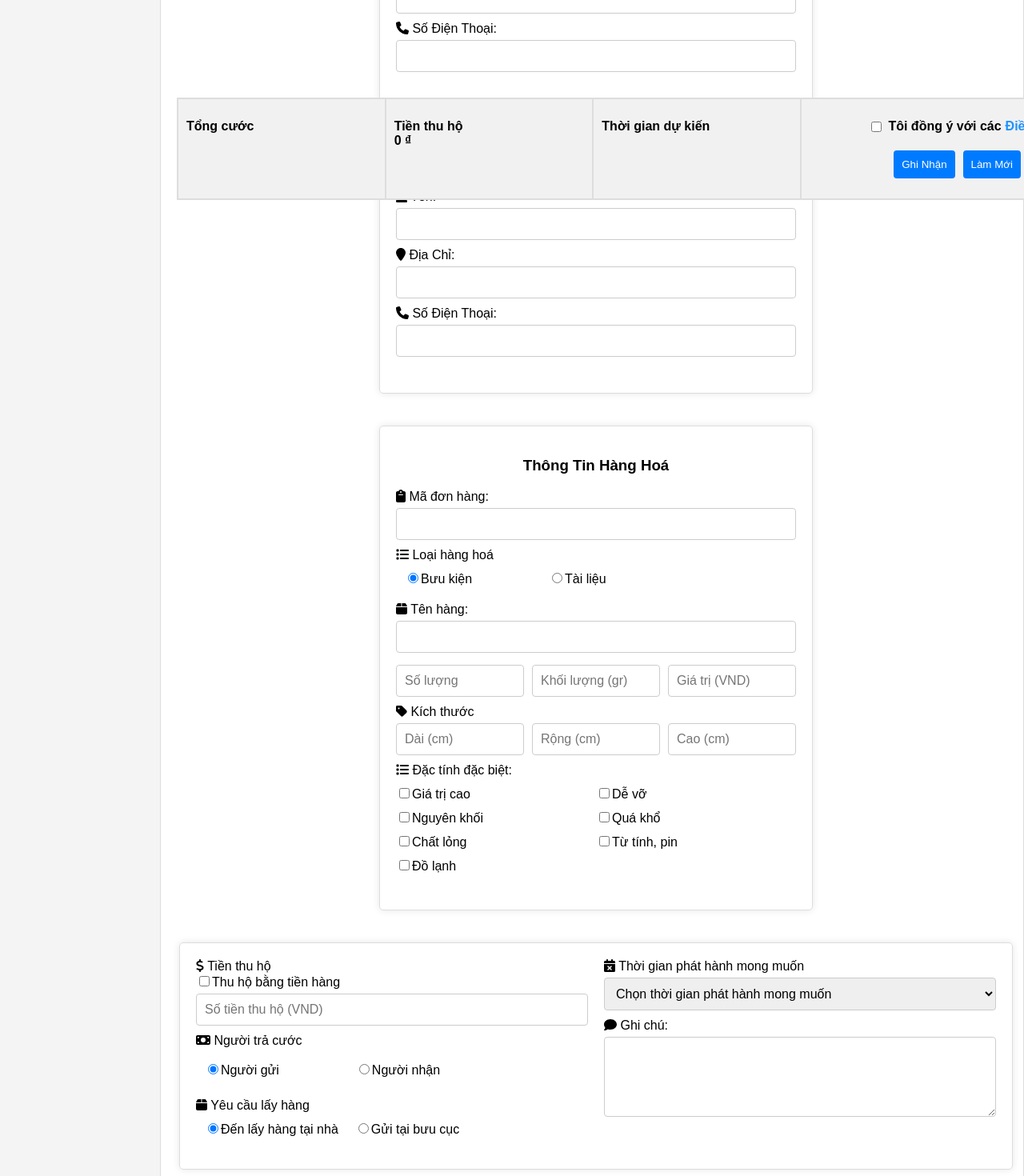
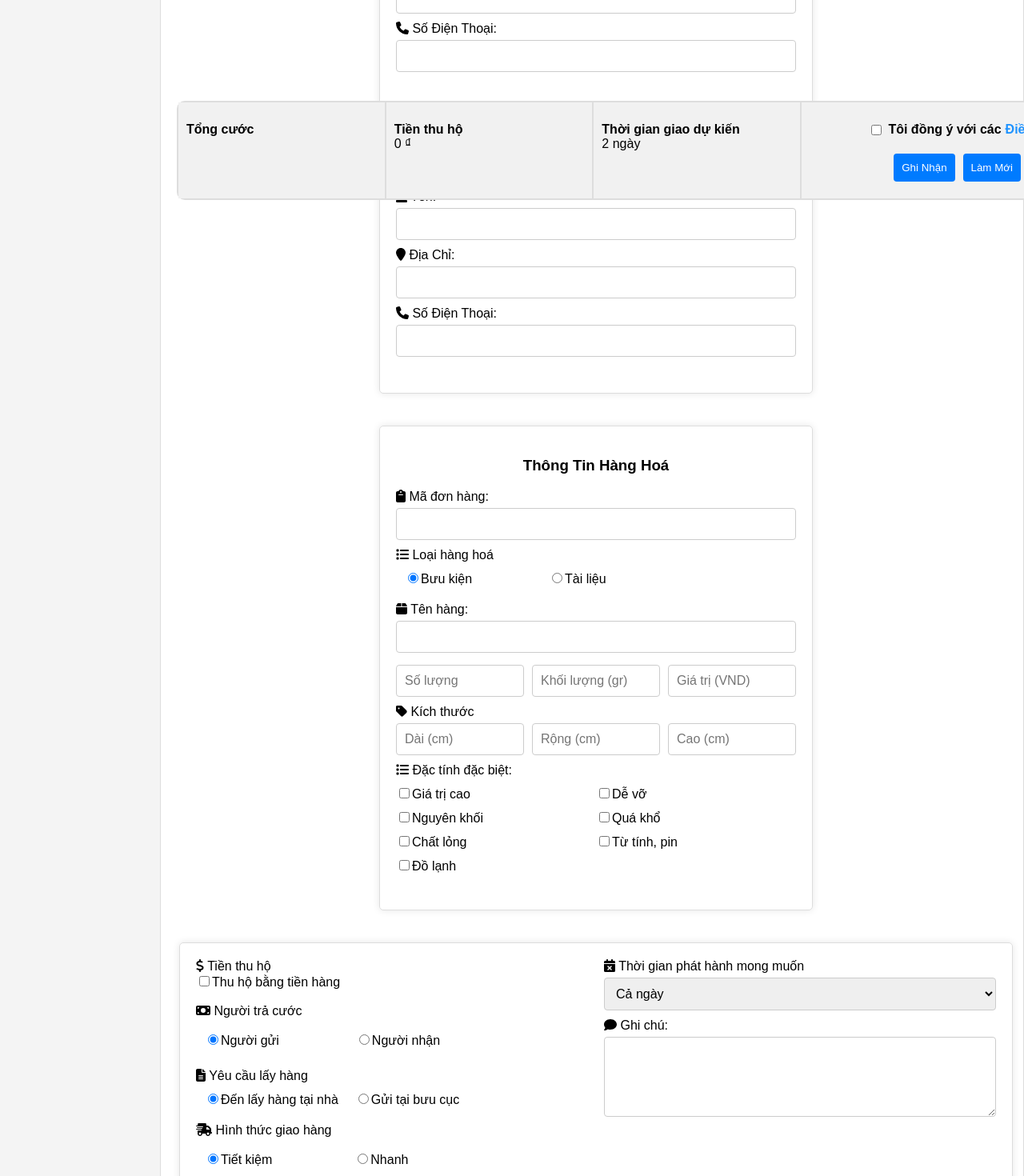
Before and after one commit to dodangquyen22/MagicPost, a React (Create React App) app in the folder client/: page /tellermain in a window 1280 px wide. Shown: the part 520-1990 px from the top of the page at 80% size. Built offline with nearby package versions, Linux system fonts and the light colour scheme.

Commit message:
update frontend

```diff
--- a/client/src/components/Manager_page/Dashboard.js
+++ b/client/src/components/Manager_page/Dashboard.js
@@ -13,6 +13,7 @@ export const Dashboard = () => {
         totalCenters: 50,
         totalDeliveryPoints: 100,
         revenueThisMonth: 1000000000,
+        // const formattedAmount = parseFloat(e.target.value.replace(/\D/g, '')).toLocaleString('vi-VN');
         revenueLastMonth: 900000000,
         growth: 10,
         chartData: {
--- a/client/src/components/log_in/Login.js
+++ b/client/src/components/log_in/Login.js
@@ -55,6 +55,18 @@ const Login = () => {
           onChange={handleInputChange}
         />
       </div>
+
+      <div>
+        <select className="form-control role" defaultValue="Lãnh đạo công ty">
+          <option value="Lãnh đạo công ty">Lãnh đạo công ty</option>
+          <option value="1">Trưởng điểm tại điểm giao dịch</option>
+          <option value="2">Giao dịch viên</option>
+          <option value="3">Trưởng điểm tại điểm tập kết</option>
+          <option value="4">Nhân viên tại điểm tập kết</option>
+          <option value="5">Khách hàng</option>
+        </select>
+      </div>
+
       <div className="mb-3">
         <div className="custom-control custom-checkbox">
           <input
--- a/client/src/components/teller_pages/RecordTransaction.js
+++ b/client/src/components/teller_pages/RecordTransaction.js
@@ -1,6 +1,6 @@
 import React, { useState, useRef } from 'react';
 import { FontAwesomeIcon } from '@fortawesome/react-fontawesome';
-import { faUser, faMapMarker, faPhone, faClipboard, faBox, faFileAlt, faList, faWeight, faDollarSign, faComment, faTag, faMoneyBill, faMoneyCheck, faTimes, faCalendarTimes } from '@fortawesome/free-solid-svg-icons';
+import { faUser, faMapMarker, faPhone, faClipboard, faBox, faFileAlt, faList, faWeight, faDollarSign, faComment, faTag, faMoneyBill, faMoneyCheck, faTimes, faCalendarTimes, faTruck, faTruckFast } from '@fortawesome/free-solid-svg-icons';
 import './styles/recordtransaction.css';
 import ReactToPrint from 'react-to-print';
 
@@ -27,6 +27,8 @@ const RecordTransaction = () => {
     const [payer, setPayer] = useState('sender'); // 'sender' or 'recipient'
 
     const [requestPickup, setRequestPickup] = useState({ address: 'Đến lấy hàng tại nhà' });
+
+    const [transportation, setTransportation] = useState({ type: 'save' });
 
     const [termsAccepted, setTermsAccepted] = useState(false);
 
@@ -293,7 +295,10 @@ const RecordTransaction = () => {
                                         placeholder='Giá trị (VND)'
                                         className="form-control"
                                         value={packageDetails.price}
-                                        onChange={(e) => setPackageDetails({ ...packageDetails, price: e.target.value })}
+                                        onChange={(e) => {
+                                            const formattedAmount = parseFloat(e.target.value.replace(/\D/g, '')).toLocaleString('vi-VN');
+                                            setPackageDetails({ ...packageDetails, price: formattedAmount })
+                                        }}
                                     />
                                     {/* <div className="invalid-feedback">{packageDetailsErrors.price}</div> */}
                                 </div>
@@ -305,7 +310,7 @@ const RecordTransaction = () => {
                                         required
                                         placeholder='Dài (cm)'
                                         className="form-control"
-                                        value={packageDetails.lenth}
+                                        value={packageDetails.length}
                                         onChange={(e) => setPackageDetails({ ...packageDetails, length: e.target.value })}
                                     />
                                     {/* <div className="invalid-feedback">{packageDetailsErrors.quantity}</div> */}
@@ -445,20 +450,25 @@ const RecordTransaction = () => {
                                         <input
                                             type='checkbox'
                                             checked={collectionFee.cod}
-                                            onChange={() => setCollectionFee(!collectionFee.cod)}
+                                            onChange={() => setCollectionFee({ ...collectionFee, cod: !collectionFee.cod })}
                                         />
                                         Thu hộ bằng tiền hàng
+                                    </label>
+                                    {collectionFee.cod && (
                                         <input
                                             type='text'
-                                            required
                                             placeholder='Số tiền thu hộ (VND)'
                                             className="form-control"
                                             value={collectionFee.amount}
-                                            onChange={(e) => setPackageDetails({ ...collectionFee, amount: e.target.value })}
+                                            onChange={(e) => {
+                                                const formattedAmount = parseFloat(e.target.value.replace(/\D/g, '')).toLocaleString('vi-VN');
+                                                setCollectionFee({ ...collectionFee, amount: formattedAmount });
+                                            }}
                                         />
-                                    </label>
+                                    )}
 
                                 </div>
+                                <br />
 
                                 <label><FontAwesomeIcon icon={faMoneyBill} /> Người trả cước</label>
                                 <div className='payer'>
@@ -484,7 +494,7 @@ const RecordTransaction = () => {
                                     </label>
                                 </div>
 
-                                <label><FontAwesomeIcon icon={faBox} /> Yêu cầu lấy hàng</label>
+                                <label><FontAwesomeIcon icon={faFileAlt} /> Yêu cầu lấy hàng</label>
                                 <div className='request-pickup'>
                                     <label>
                                         <input
@@ -508,23 +518,47 @@ const RecordTransaction = () => {
                                         Gửi tại bưu cục
                                     </label>
                                 </div>
+
+                                <label><FontAwesomeIcon icon={faTruckFast} /> Hình thức giao hàng</label>
+                                <div className='transportation'>
+                                    <label>
+                                        <input
+                                            type='radio'
+                                            value='save'
+                                            className='save'
+                                            checked={transportation.type === 'save'}
+                                            onChange={(e) => setTransportation({ ...transportation, type: e.target.value })}
+                                        />
+                                        Tiết kiệm
+                                    </label>
+                                    <label>
+                                        <input
+                                            type='radio'
+                                            value='fast'
+                                            className='fast'
+                                            checked={transportation.type === 'fast'}
+                                            onChange={(e) => setTransportation({ ...transportation, type: e.target.value })}
+                                        />
+                                        Nhanh
+                                    </label>
+                                </div>
                             </div>
 
 
                             <div className="mb-3 box2">
                                 <label><FontAwesomeIcon icon={faCalendarTimes} /> Thời gian phát hành mong muốn</label>
                                 <div>
-                                    <select className="form-control">
-                                        <option selected>Chọn thời gian phát hành mong muốn</option>
-                                        <option value="1">Cả ngày</option>
-                                        <option value="2">Sáng (7h30 - 12h00)</option>
-                                        <option value="3">Chiều (13h30 - 18h00)</option>
-                                        <option value="4">Tối (18h30 - 21h00)</option>
-                                        <option value="5">Giờ hành chính (7h30 - 11h30, 13h30 - 17h30)</option>
-                                        <option value="6">Chủ nhật</option>
-                                        <option value="7">Ngày nghỉ lễ</option>
+                                    <select className="form-control" defaultValue="Cả ngày">
+                                        <option value="Cả ngày">Cả ngày</option>
+                                        <option value="1">Sáng (7h30 - 12h00)</option>
+                                        <option value="2">Chiều (13h30 - 18h00)</option>
+                                        <option value="3">Tối (18h30 - 21h00)</option>
+                                        <option value="4">Giờ hành chính (7h30 - 11h30, 13h30 - 17h30)</option>
+                                        <option value="5">Chủ nhật</option>
+                                        <option value="6">Ngày nghỉ lễ</option>
                                     </select>
                                 </div>
+
 
                                 <label><FontAwesomeIcon icon={faComment} /> Ghi chú:</label>
                                 <div>
@@ -551,10 +585,12 @@ const RecordTransaction = () => {
                 <div className='footer2'>
                     <label>Tiền thu hộ</label>
                     <br />
-                    <strong>0&nbsp;₫</strong>
+                    <div>{collectionFee.amount === '' ? 0 : collectionFee.amount}&nbsp;₫</div>
                 </div>
                 <div className='footer3'>
-                    <label>Thời gian dự kiến</label>
+                    <label>Thời gian giao dự kiến</label>
+                    <br />
+                    <div>{packageDetails.type === 'Tài liệu' ? 1 : 2} ngày</div>
                 </div>
                 <div className='footer4'>
                     <div className="checkbox-container">
--- a/client/src/components/teller_pages/styles/recordtransaction.css
+++ b/client/src/components/teller_pages/styles/recordtransaction.css
@@ -153,6 +153,23 @@ label {
     margin-bottom: 10px;
 }
 
+.transportation {
+    margin-left: 10px;
+    margin-top: 10px;
+    margin-bottom: 20px;
+}
+
+.save {
+    margin-top: 10px;
+    margin-bottom: 5px;
+}
+
+.fast {
+    margin-left: 107px;
+    margin-bottom: 10px;
+
+}
+
 .transaction-info .form-transaction {
     width: 1000px;
     display: flex;
@@ -190,8 +207,10 @@ textarea {
     display: flex;
     flex-direction: row;
     flex-wrap: row wrap;
-    margin-top: 50px;
+    margin-top: 100px;
     border: 2px solid #ddd;
+    border-radius: 10px;
+    height: 120px;
     margin-bottom: 20px;
     position: fixed;
     width: 1274.4px;
```
Also changed, not shown: client/src/components/teller_pages/ProductList.js (added).
